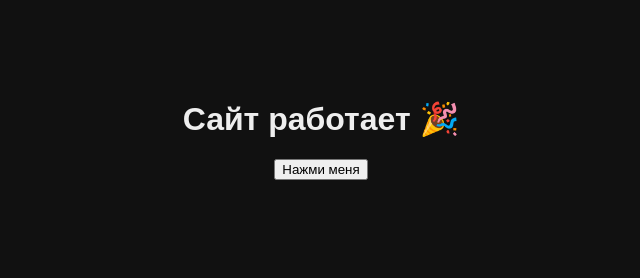
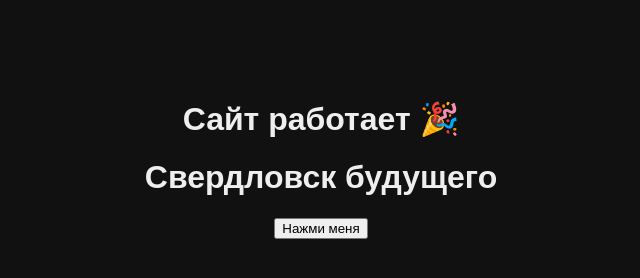
Before and after one commit to anaalizkef/Sverdlovsk2040, a plain HTML site: page index.html in a window 1280 px wide. Shown: the whole page, without its empty margins (319-959 px from the left). Drawn offline with Linux system fonts and the light colour scheme.

Commit message:
Update index.html

```diff
--- a/index.html
+++ b/index.html
@@ -6,8 +6,11 @@
 </head>
 <body>
   <h1>Сайт работает 🎉</h1>
+<div class="container">
+  <h1>Свердловск будущего</h1>
   <p></p>
   <button id="btn">Нажми меня</button>
+</div>
   <script src="script.js"></script>
 </body>
 </html>
```
